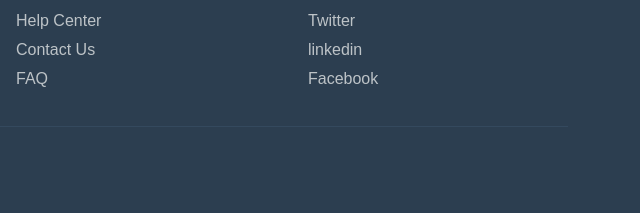
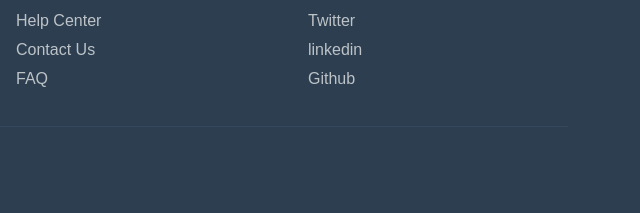
Before and after one commit to Alaindeve1/frontend-beginner-codveda, a plain HTML site: page FitTracker-Pro/index.html in a window 1280 px wide. Shown: the part 3368-3581 px from the top of the page, 640-1280 px from the left. Drawn offline with Linux system fonts and the light colour scheme.

Commit message:
added information on the index.html file

```diff
--- a/FitTracker-Pro/index.html
+++ b/FitTracker-Pro/index.html
@@ -170,7 +170,7 @@
                     <ul class="footer__list">
                         <li><a href="https://twitter.com/alainndizeye" class="footer__link">Twitter</a></li>
                         <li><a href="https://www.linkedin.com/in/ndizeye-alain/" class="footer__link">linkedin</a></li>
-                        <li><a href="https://www.facebook.com/alain.ndizeye.3" class="footer__link">Facebook</a></li>
+                        <li><a href="https://github.com/Alaindeve1" class="footer__link">Github</a></li>
                     </ul>
                 </div>
             </div>
```
